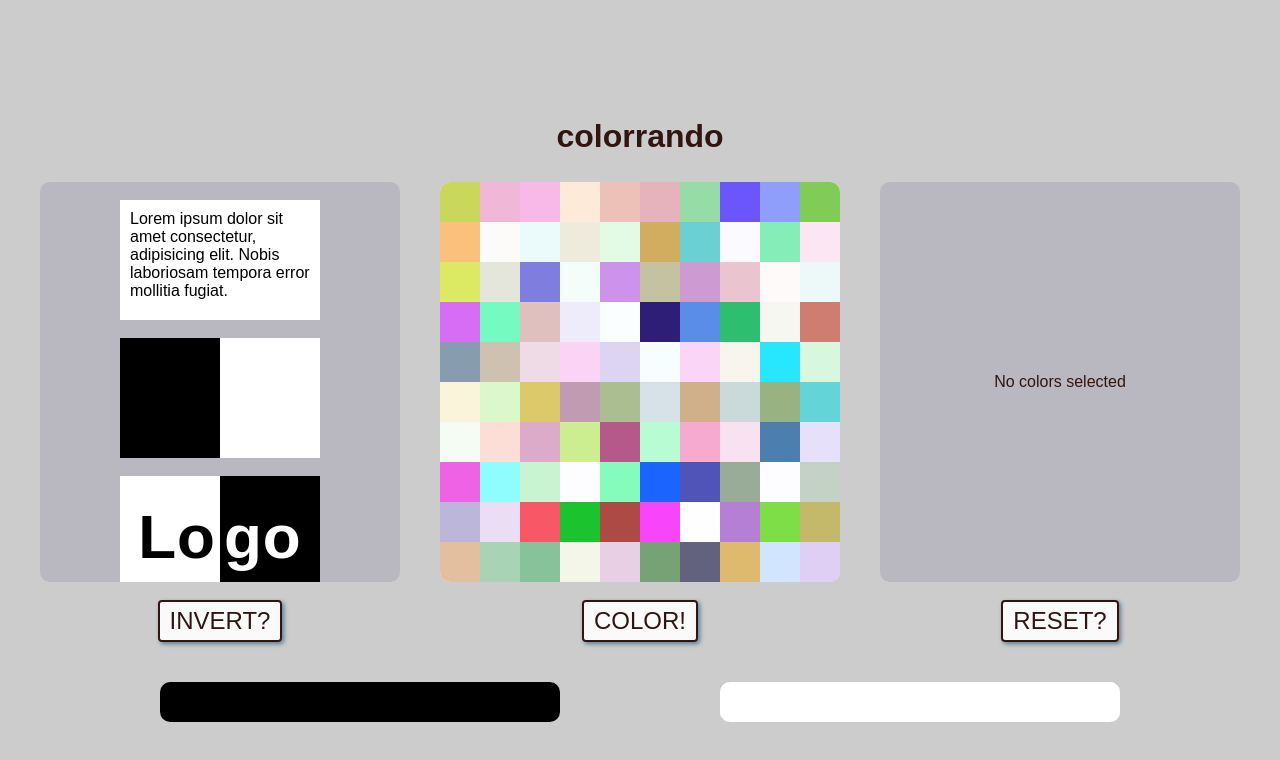
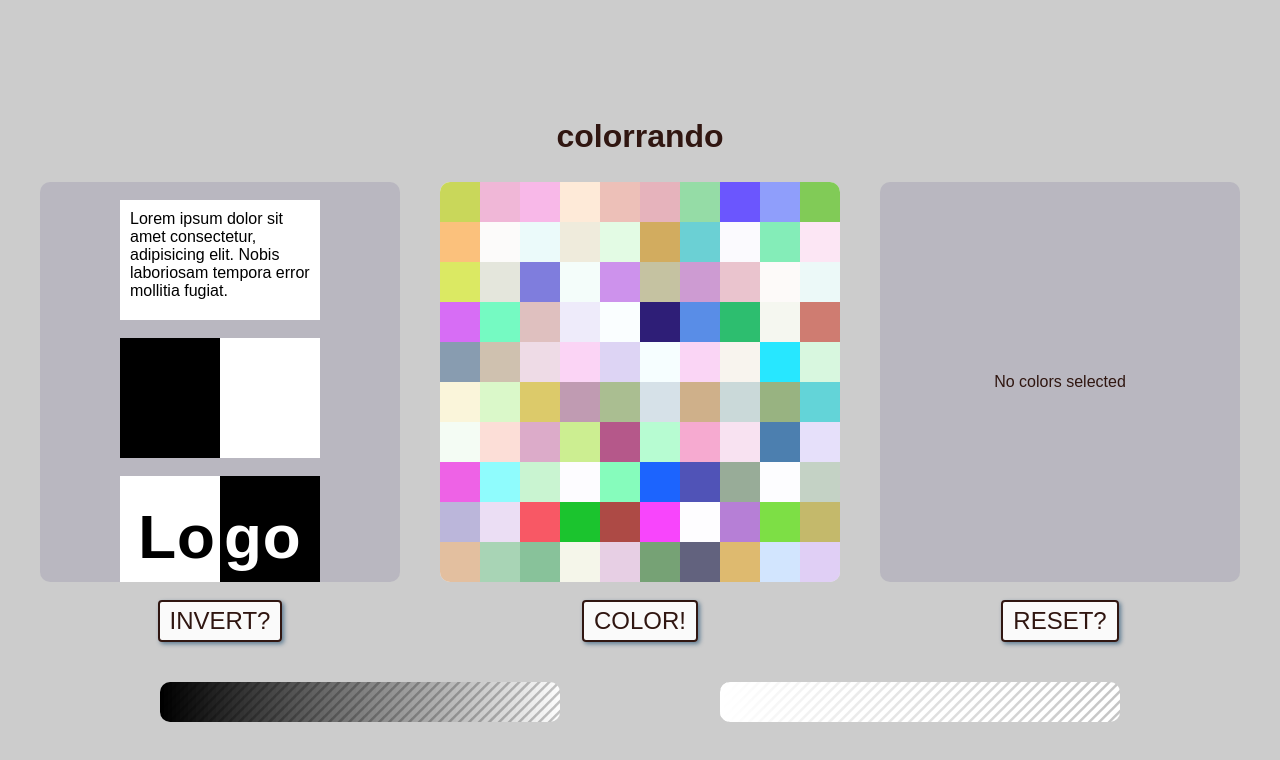
Before and after one commit to galustoff/colorrando, a Vue app: page / in a window 1280 px wide. Shown: the top 760 px of the page. Built offline with nearby package versions, Linux system fonts and the light colour scheme.

Commit message:
set transparency range opacity level

```diff
--- a/src/AppTransparencyRange.vue
+++ b/src/AppTransparencyRange.vue
@@ -1,6 +1,13 @@
 <template>
   <div class="transparency-range">
-    <div class="transparency-range__color" :style="style"></div>
+    <div class="transparency-range__container">
+      <div
+        class="transparency-range__color"
+        v-for="i in 100"
+        :key="i"
+        :style="getStyle(101 - i)"
+      ></div>
+    </div>
   </div>
 </template>
 
@@ -9,10 +16,23 @@
     props: {
       color: String
     },
+
     computed: {
-      style() {
+      /**
+       * this func returns a string like 'rgba(232, 23, 88' based on color prop
+       */
+      colorParsedPart() {
+        return /rgba\((\d+, ){2}\d+/.exec(this.color)[0]
+      }
+    },
+
+    methods: {
+      getStyle(i) {
+        const alpha = i / 100
+        const color = this.colorParsedPart + `, ${alpha})`
+
         return {
-          backgroundColor: this.color
+          backgroundColor: color
         }
       }
     }
@@ -29,11 +49,16 @@
     overflow: hidden;
   }
 
-  .transparency-range__color {
+  .transparency-range__container {
     position: absolute;
     top: 0;
     right: 0;
     bottom: 0;
     left: 0;
+    display: flex;
+  }
+
+  .transparency-range__color {
+    flex-grow: 1;
   }
 </style>
```
